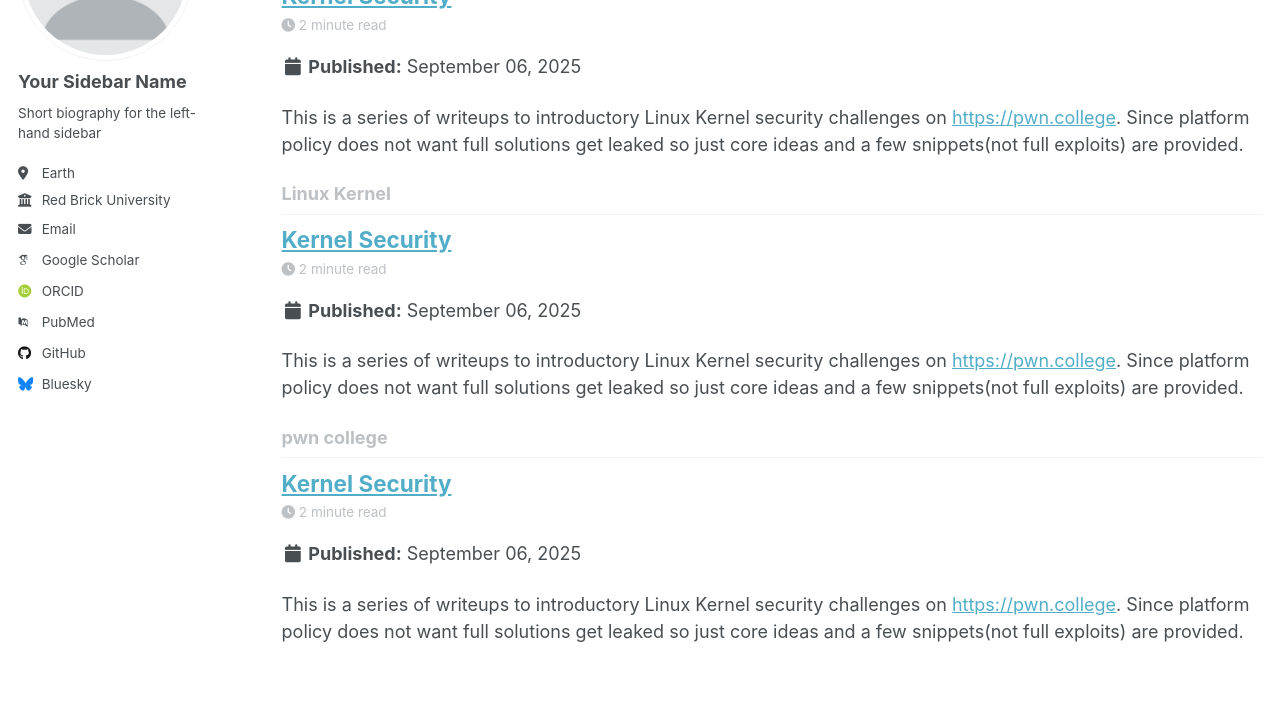
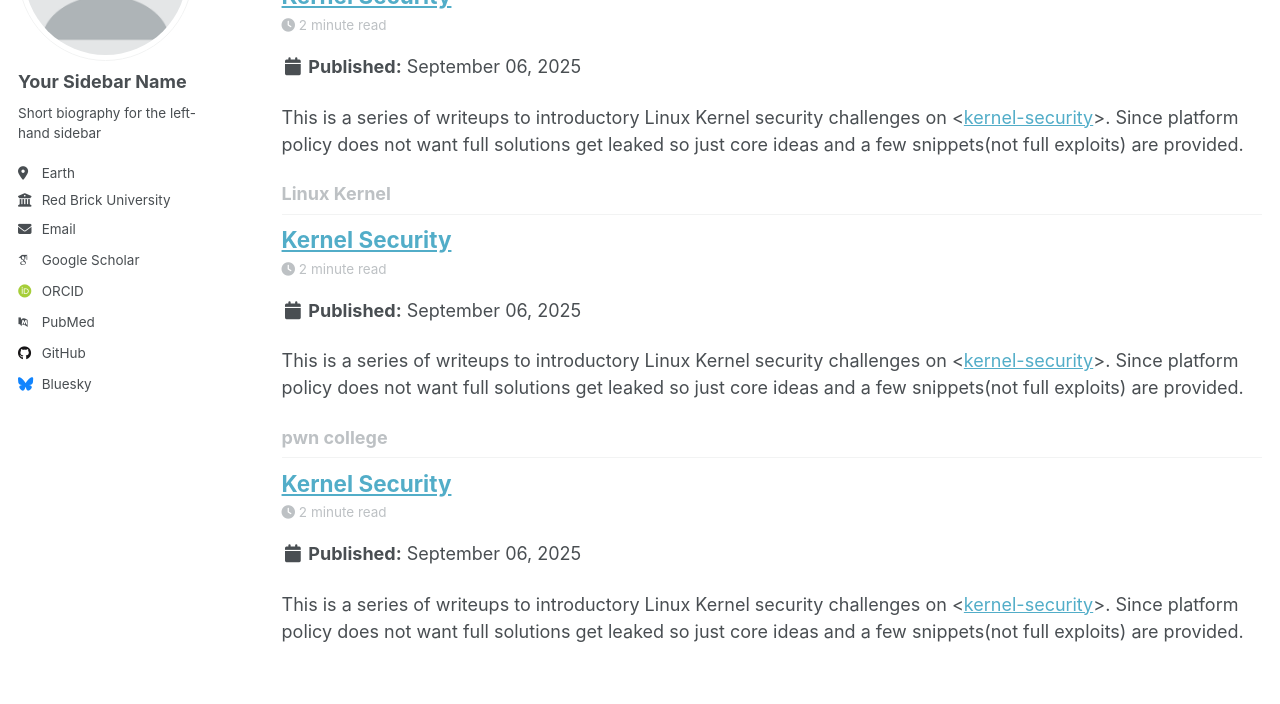
Before and after one commit to bhcsayx/bhcsayx.github.io, a Jekyll site: the page built from _pages/tag-archive.html, in a window 1280 px wide and 1271 px high. Shown: the part 213-917 px from the top of the window. Built offline with Jekyll 4.4.1, drawn with Linux system fonts in a browser that asks for light colours; some web fonts are replaced; a script that is not in the unit is left out; part of the change alters nothing that is shown.

Commit message:
Update 2025-09-06-Kernel_security_writeups.md

```diff
--- a/_posts/2025-09-06-Kernel_security_writeups.md
+++ b/_posts/2025-09-06-Kernel_security_writeups.md
@@ -8,7 +8,7 @@ tags:
   - pwn college
 ---
 
-This is a series of writeups to introductory Linux Kernel security challenges on <https://pwn.college>. Since platform policy does not want full solutions get leaked so just core ideas and a few snippets(not full exploits) are provided.
+This is a series of writeups to introductory Linux Kernel security challenges on <[kernel-security](https://pwn.college/system-security/kernel-security/)>. Since platform policy does not want full solutions get leaked so just core ideas and a few snippets(not full exploits) are provided.
 
 ## Level 1-4
 
```
